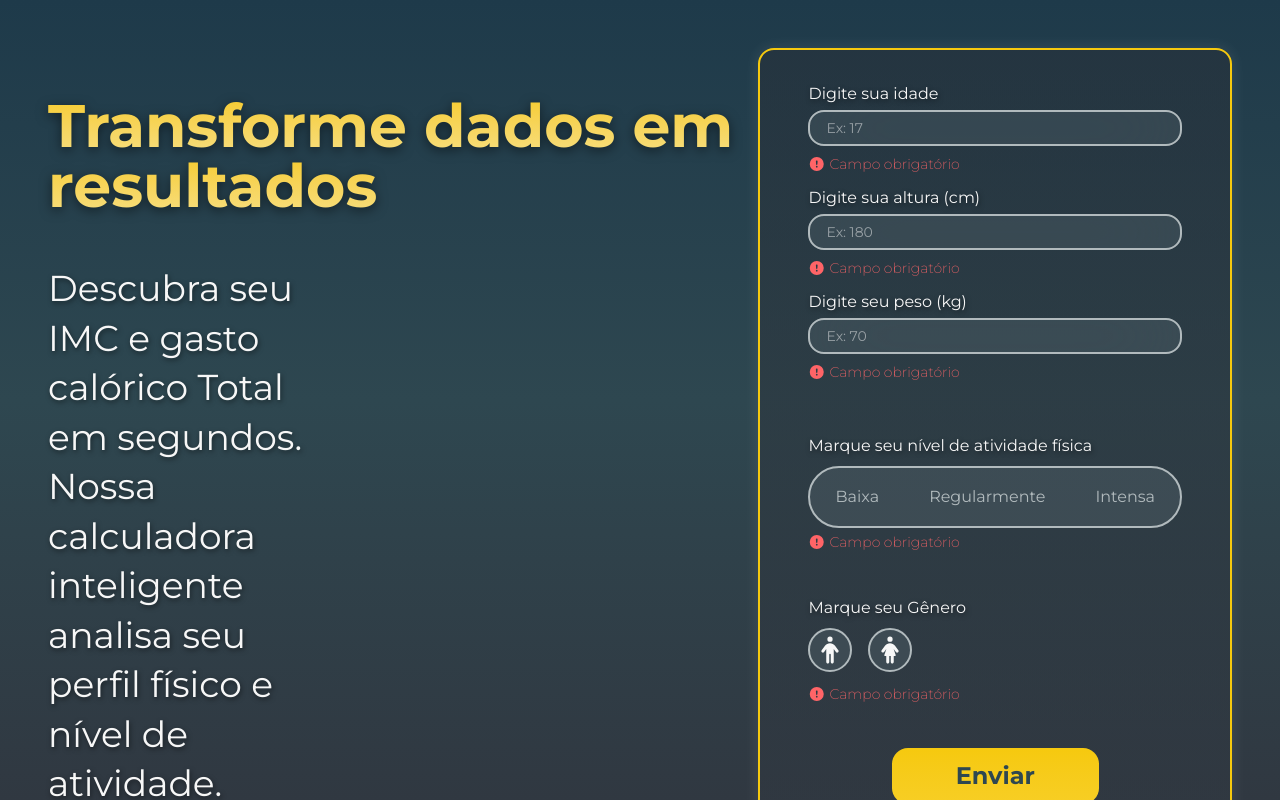
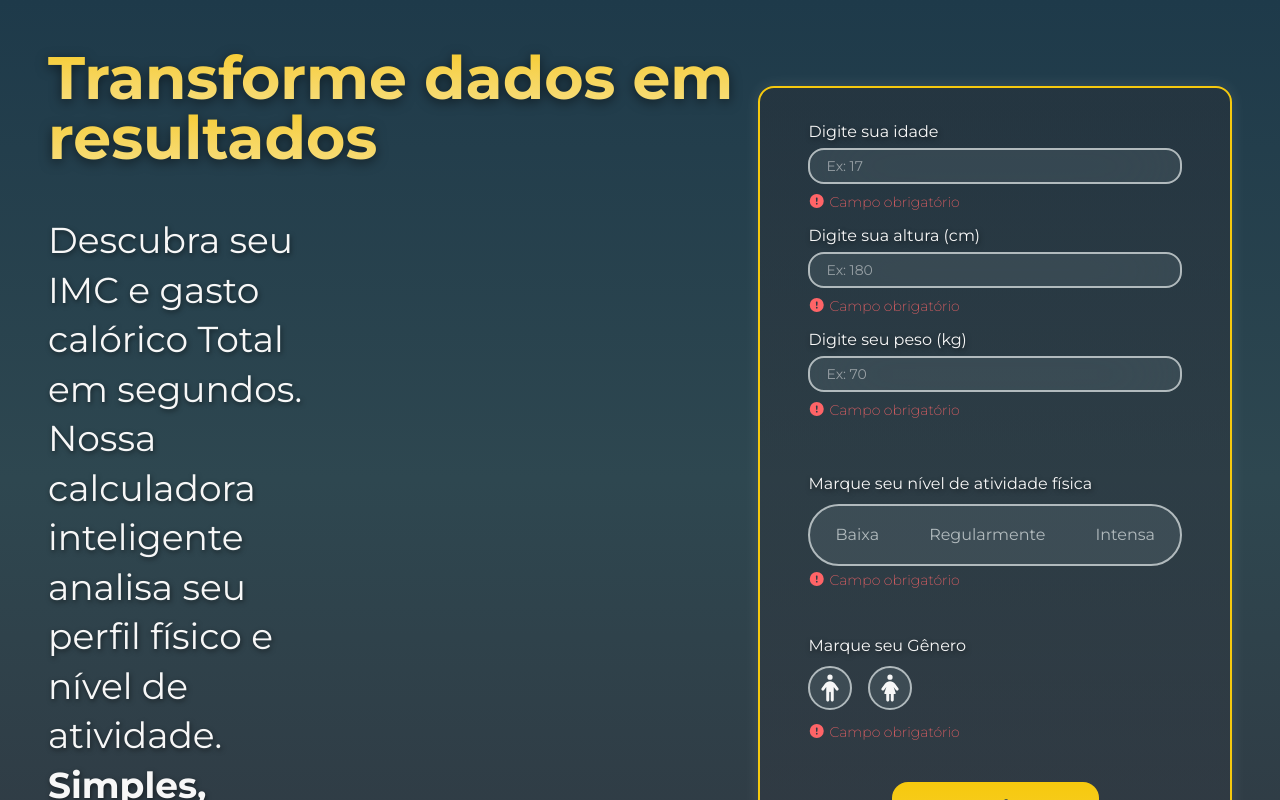
Before and after one commit to Arthur-CodesRTX/Calculadora-IMC, a React (Vite) app: page / in a window 1280 px wide. Shown: the top 800 px of the page. Built offline with nearby package versions, Linux system fonts and the light colour scheme.

Commit message:
style: Redesign para algumas telas menores

```diff
--- a/src/components/Calculator.jsx
+++ b/src/components/Calculator.jsx
@@ -136,7 +136,7 @@ function Calculator() {
             />
           </div>
 
-          <span className="font-extralight text-sm text-red-400 w-full pb-3 pt-1 cursor-default">
+          <span className="font-extralight text-sm text-red-400 w-full pb-2 pt-1 cursor-default">
             <FontAwesomeIcon icon={faCircleExclamation} /> Campo obrigatório
           </span>
         </div>
--- a/src/components/Results-HeroText.jsx
+++ b/src/components/Results-HeroText.jsx
@@ -1,7 +1,7 @@
 function ResultsHeroText() {
   return (
     <main className="flex items-center flex-col">
-      <h1 className="text-5xl py-12">
+      <h1 className="text-5xl py-8">
         <span className="drop-shadow-[0_3px_6px_rgba(0,0,0,0.5)]">
           <span className="text-5xl bg-linear-to-b from-[#F6C90E] to-[#F7E083] bg-clip-text text-transparent font-bold">
             Resultado da sua avaliação
--- a/src/containers/home/index.jsx
+++ b/src/containers/home/index.jsx
@@ -3,7 +3,7 @@ import Calculator from "../../components/Calculator";
 
 function Home() {
   return (
-    <div className="min-h-screen bg-linear-to-b from-[#1E3A4A] via-[#2E4750] to-[#303841] font-Montserrat flex items-start p-12 h-screen flex-row">
+    <div className="min-h-screen bg-linear-to-b from-[#1E3A4A] via-[#2E4750] to-[#303841] font-Montserrat flex items-center px-12 flex-row">
       <HeroText />
       <Calculator />
     </div>
```
